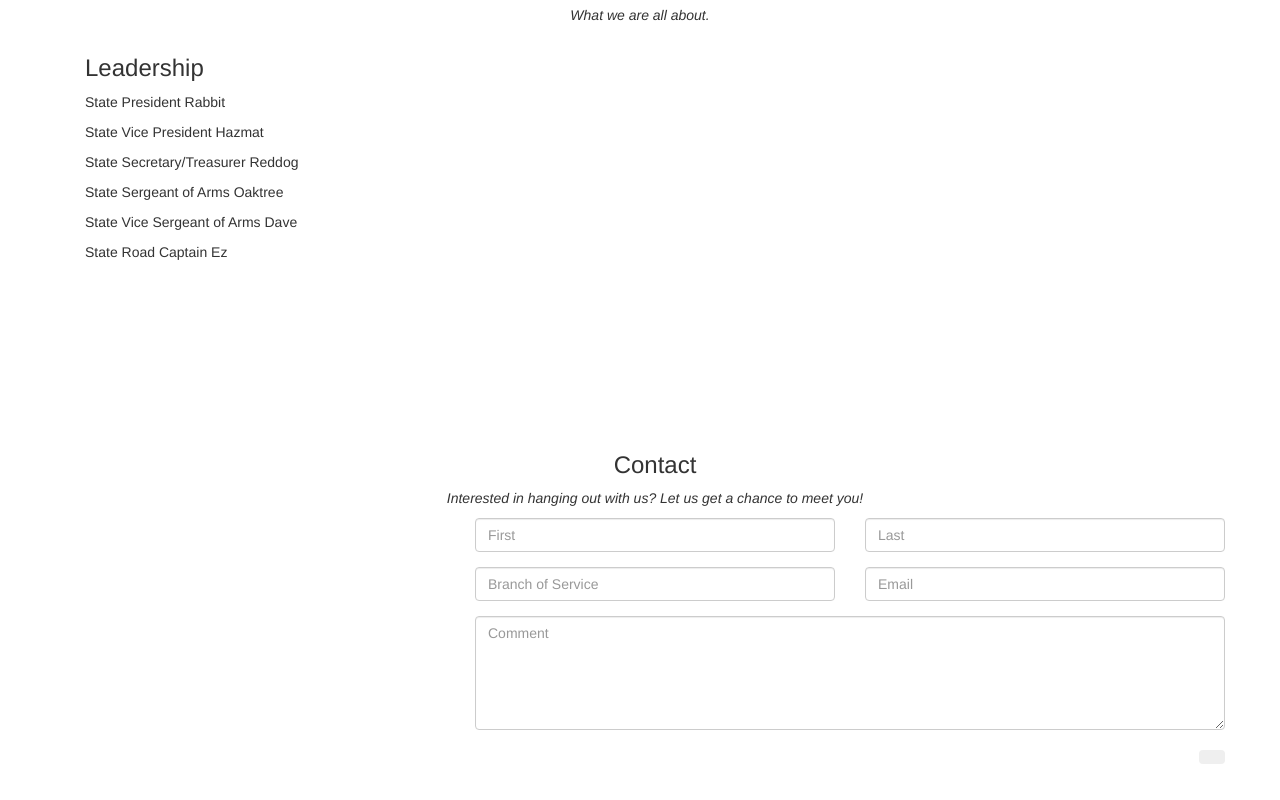
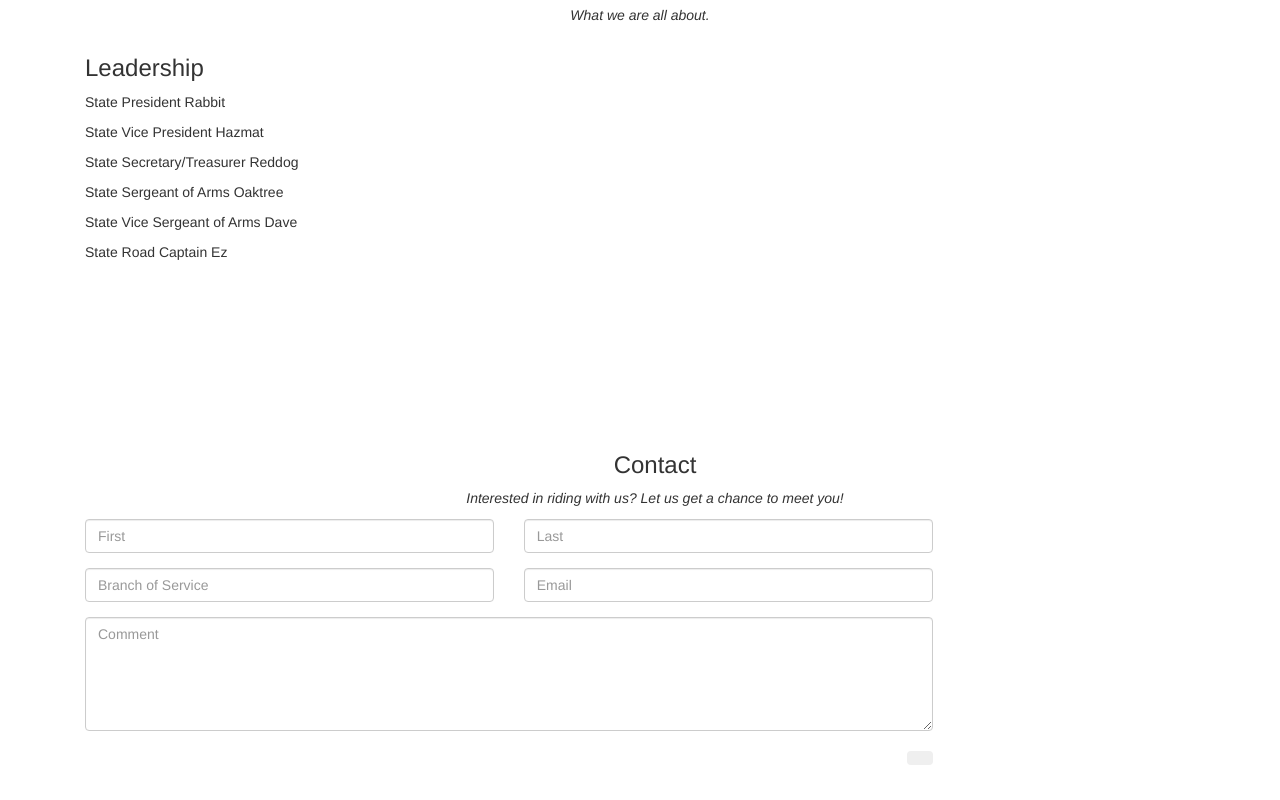
Before and after one commit to gustafsonb/GuardDogs2, a plain HTML site: page GuardDogsWebsite/index.html in a window 1280 px wide. Shown: the part 1199-1999 px from the top of the page. Drawn offline with nearby package versions, Linux system fonts and the light colour scheme; files whose address does not match are found by name.

Commit message:
Update index.html
messing with stuff

```diff
--- a/GuardDogsWebsite/index.html
+++ b/GuardDogsWebsite/index.html
@@ -110,12 +110,12 @@
 </br>
   <h3 class="text-center">Contact</h3>
 
-	<p class="text-center"><em>Interested in hanging out with us? Let us get a chance to meet you!</em></p>
+	<p class="text-center"><em>Interested in riding with us? Let us get a chance to meet you!</em></p>
   <div class="row">
     <div class="col-md-4">
 
     </div>
-    <div class="col-md-8">
+    <div class="col-md-9" form="center">
       <div class="row">
         <div class="col-sm-6 form-group" form="center">
           <input class="form-control" id="firstname" name="name" placeholder="First" type="text" required>
```
